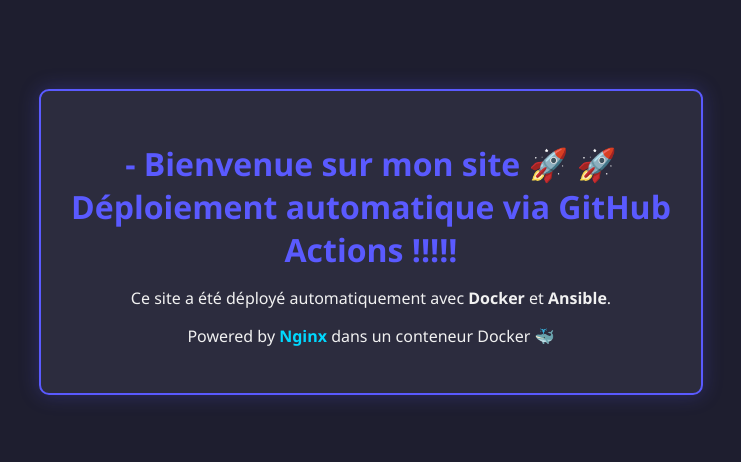
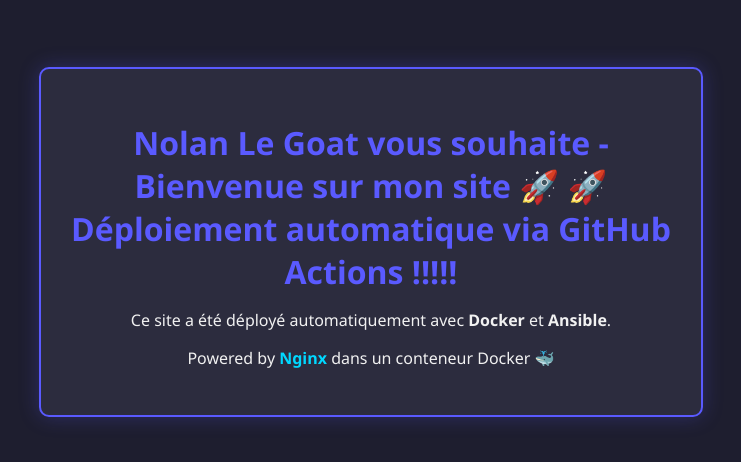
Before and after one commit to deeway92/projet-deploiement-site, a plain HTML site: page site/index.html in a window 1280 px wide. Shown: the part 158-620 px from the top of the page, without its empty margins (269-1010 px from the left). Drawn offline with Linux system fonts and the light colour scheme.

Commit message:
Test de mise à jour CI/CD modification de l'index

```diff
--- a/site/index.html
+++ b/site/index.html
@@ -8,7 +8,7 @@
 </head>
 <body>
     <div class="container">
-        <h1>     - Bienvenue sur mon site 🚀 🚀 Déploiement automatique via GitHub Actions !!!!!</h1>
+        <h1>Nolan Le Goat vous souhaite - Bienvenue sur mon site 🚀 🚀 Déploiement automatique via GitHub Actions !!!!!</h1>
         <p>Ce site a été déployé automatiquement avec <strong>Docker</strong> et <strong>Ansible</strong>.</p>
         <p>Powered by <span class="tech">Nginx</span> dans un conteneur Docker 🐳</p>
     </div>
```
